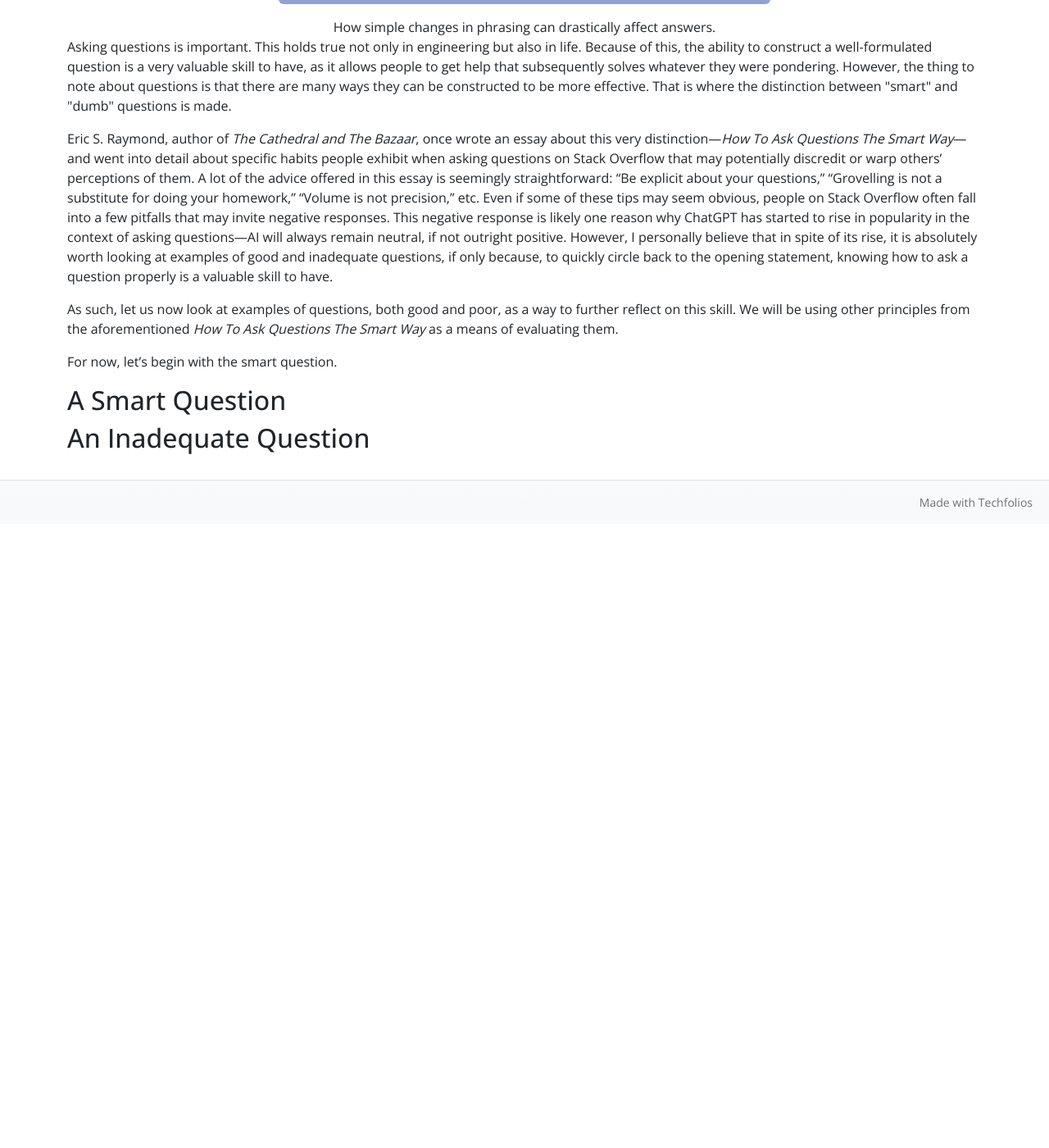
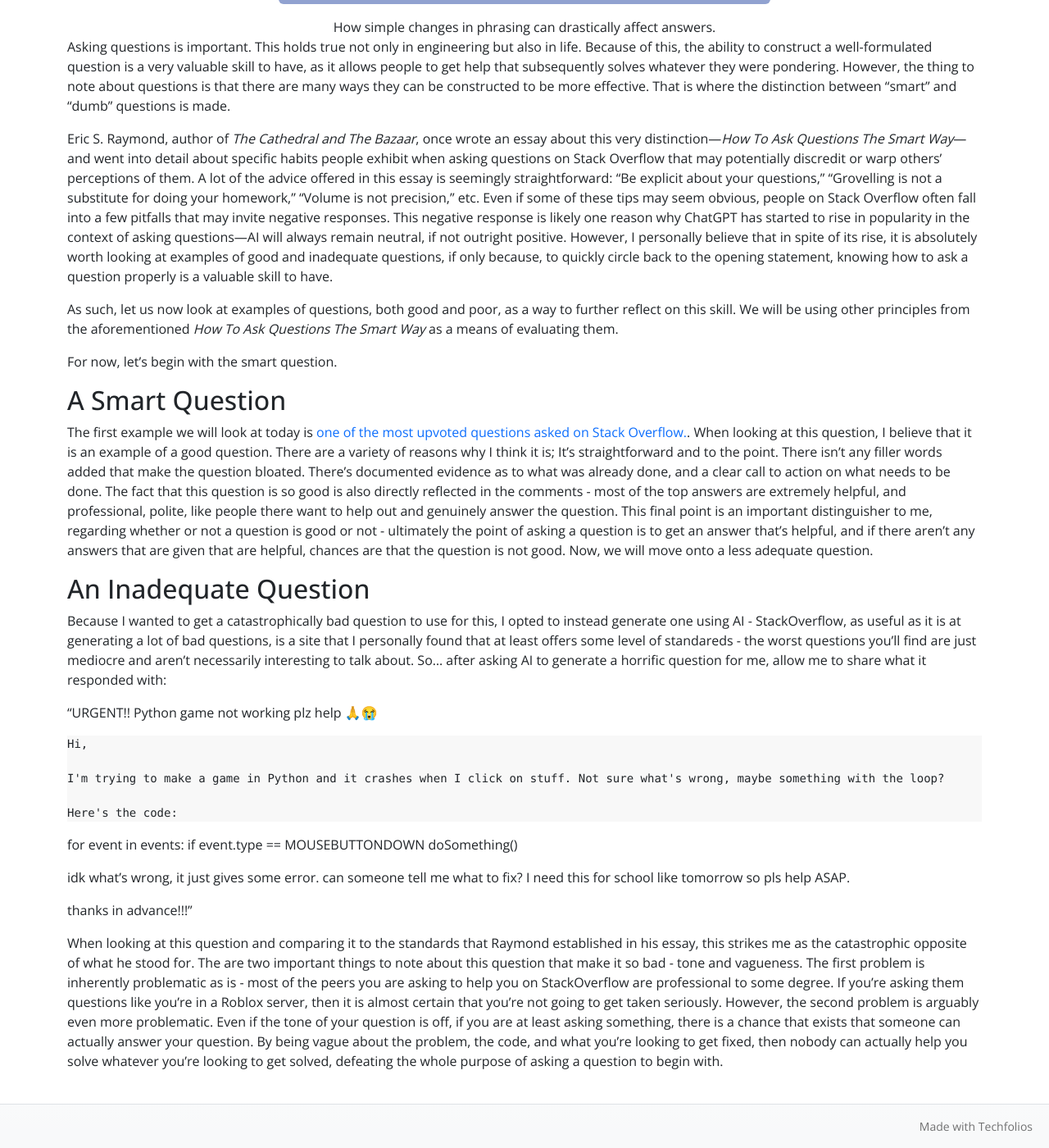
Before and after one commit to JoshCrockett/joshcrockett.github.io, a Jekyll site: the page built from essays/smartQuestion.md, in a window 1280 px wide and 1400 px high, scrolled down 658 px. Shown: the whole window at 82% size. Built offline with Jekyll 4.4.1, drawn with Linux system fonts in a browser that asks for light colours; before the commit the page ends 1297 px from its top, so only the background shows below that; some of the changed text lies outside the part shown.

Commit message:
Update smartQuestion.md

```diff
--- a/essays/smartQuestion.md
+++ b/essays/smartQuestion.md
@@ -1,7 +1,7 @@
 ---
 layout: essay
 type: essay
-title: "A Smarter Approach to Questions"
+title: "A Smart Approach to Asking Questions"
 # All dates must be YYYY-MM-DD format!
 date: 2025-06-13
 published: true
@@ -19,7 +19,7 @@ labels:
 </div>
 
 
-<p> Asking questions is important. This holds true not only in engineering but also in life. Because of this, the ability to construct a well-formulated question is a very valuable skill to have, as it allows people to get help that subsequently solves whatever they were pondering. However, the thing to note about questions is that there are many ways they can be constructed to be more effective. That is where the distinction between "smart" and "dumb" questions is made. </p>
+ Asking questions is important. This holds true not only in engineering but also in life. Because of this, the ability to construct a well-formulated question is a very valuable skill to have, as it allows people to get help that subsequently solves whatever they were pondering. However, the thing to note about questions is that there are many ways they can be constructed to be more effective. That is where the distinction between "smart" and "dumb" questions is made.
 
 Eric S. Raymond, author of *The Cathedral and The Bazaar*, once wrote an essay about this very distinction—*How To Ask Questions The Smart Way*—and went into detail about specific habits people exhibit when asking questions on Stack Overflow that may potentially discredit or warp others’ perceptions of them. A lot of the advice offered in this essay is seemingly straightforward: "Be explicit about your questions," "Grovelling is not a substitute for doing your homework," "Volume is not precision," etc. Even if some of these tips may seem obvious, people on Stack Overflow often fall into a few pitfalls that may invite negative responses. This negative response is likely one reason why ChatGPT has started to rise in popularity in the context of asking questions—AI will always remain neutral, if not outright positive. However, I personally believe that in spite of its rise, it is absolutely worth looking at examples of good and inadequate questions, if only because, to quickly circle back to the opening statement, knowing how to ask a question properly is a valuable skill to have.
 
@@ -29,4 +29,27 @@ For now, let's begin with the smart question.
 
 ## A Smart Question
 
+The first example we will look at today is [one of the most upvoted questions asked on Stack Overflow.](https://stackoverflow.com/questions/2003505/how-do-i-delete-a-git-branch-locally-and-remotely). When looking at this question, I believe that it is an example of a good question. There are a variety of reasons why I think it is; It's straightforward and to the point. There isn't any filler words added that make the question bloated. There's documented evidence as to what was already done, and a clear call to action on what needs to be done. The fact that this question is so good is also directly reflected in the comments - most of the top answers are extremely helpful, and professional, polite, like people there want to help out and genuinely answer the question. This final point is an important distinguisher to me, regarding whether or not a question is good or not - ultimately the point of asking a question is to get an answer that's helpful, and if there aren't any answers that are given that are helpful, chances are that the question is not good. Now, we will move onto a less adequate question.
+
+
 ## An Inadequate Question
+
+Because I wanted to get a catastrophically bad question to use for this, I opted to instead generate one using AI - StackOverflow, as useful as it is at generating a lot of bad questions, is a site that I personally found that at least offers some level of standareds - the worst questions you'll find are just mediocre and aren't necessarily interesting to talk about. So... after asking AI to generate a horrific question for me, allow me to share what it responded with:
+
+"URGENT!! Python game not working plz help 🙏😭
+
+    Hi,
+
+    I'm trying to make a game in Python and it crashes when I click on stuff. Not sure what's wrong, maybe something with the loop?
+
+    Here's the code:
+
+for event in events:
+if event.type == MOUSEBUTTONDOWN
+doSomething()
+
+idk what's wrong, it just gives some error. can someone tell me what to fix? I need this for school like tomorrow so pls help ASAP.
+
+thanks in advance!!!"
+
+When looking at this question and comparing it to the standards that Raymond established in his essay, this strikes me as the catastrophic opposite of what he stood for. The are two important things to note about this question that make it so bad - tone and vagueness. The first problem is inherently problematic as is - most of the peers you are asking to help you on StackOverflow are professional to some degree. If you're asking them questions like you're in a Roblox server, then it is almost certain that you're not going to get taken seriously. However, the second problem is arguably even more problematic. Even if the tone of your question is off, if you are at least asking something, there is a chance that exists that someone can actually answer your question. By being vague about the problem, the code, and what you're looking to get fixed, then nobody can actually help you solve whatever you're looking to get solved, defeating the whole purpose of asking a question to begin with.
```
